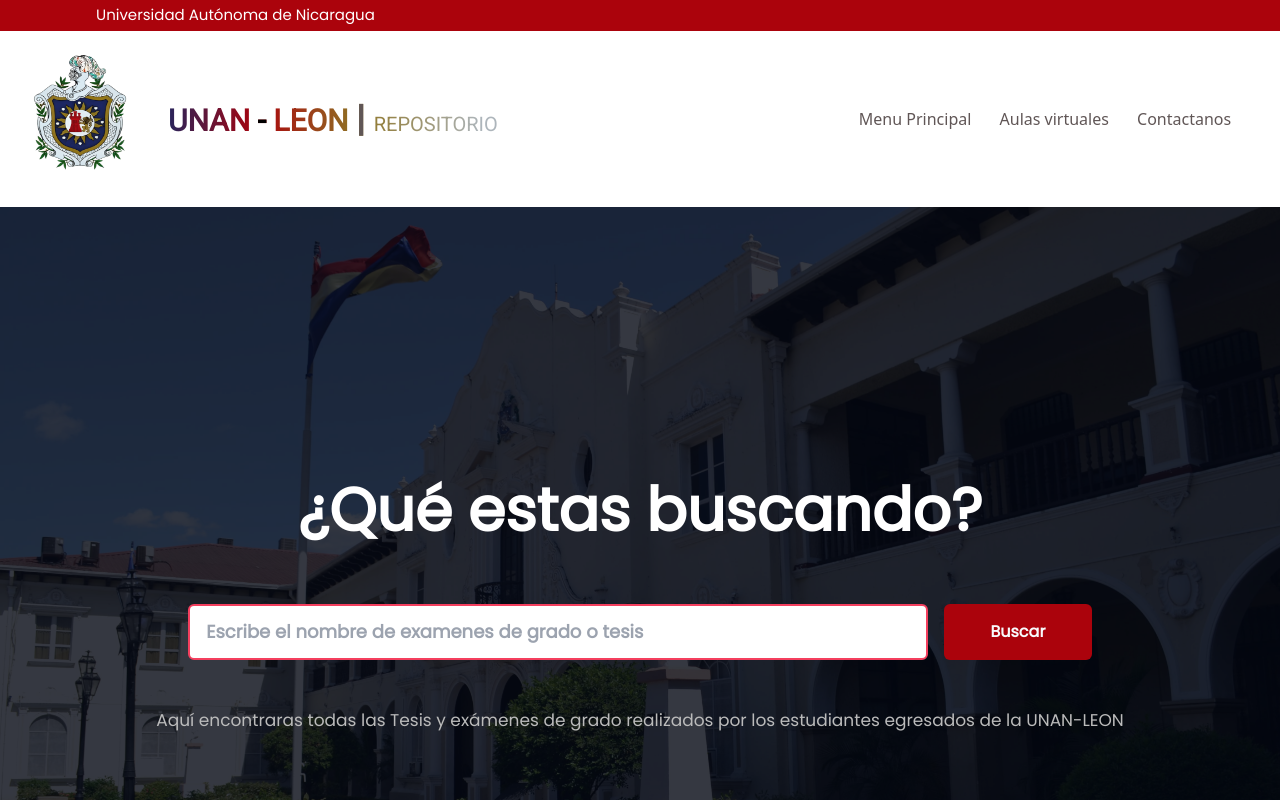
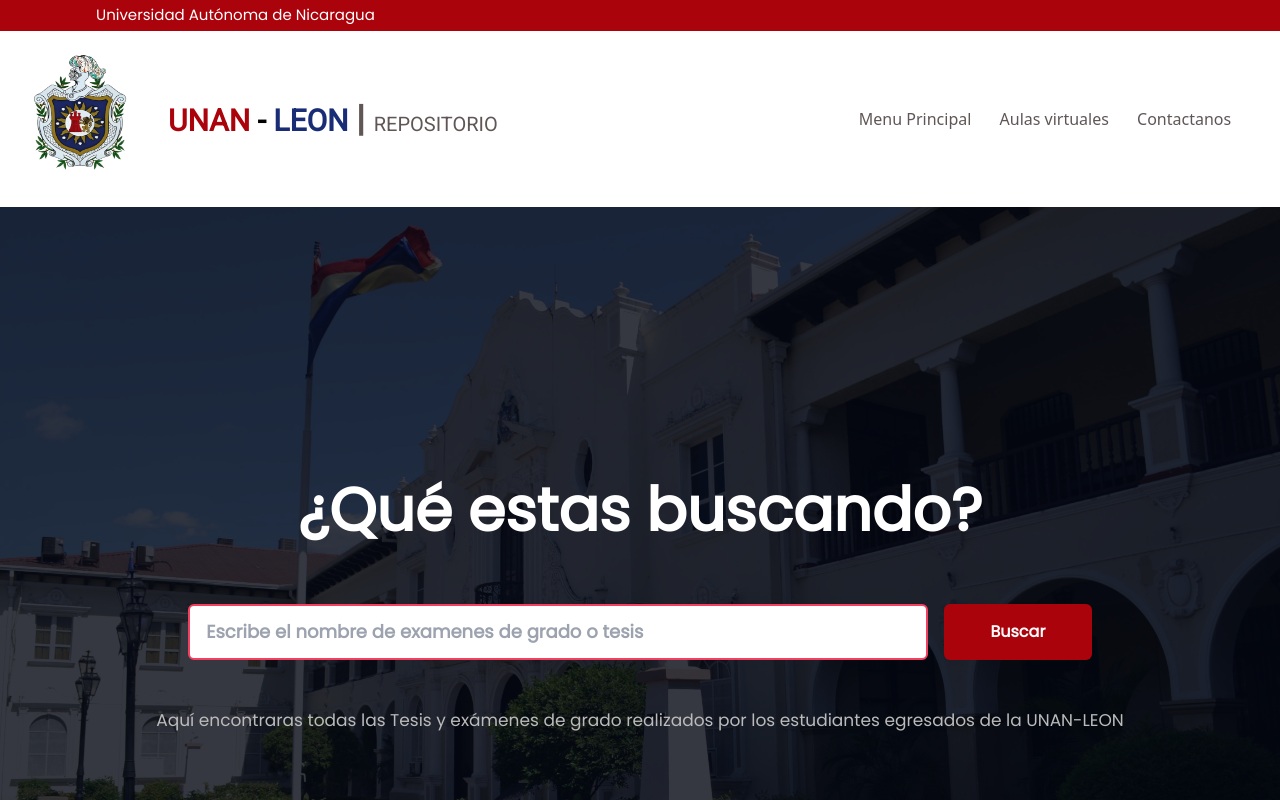
Before and after one commit to Bricret/repositorio-UNAN-Leon, a React (Vite) app: page / in a window 1280 px wide. Shown: the top 800 px of the page. Built offline with nearby package versions, Linux system fonts and the light colour scheme.

Commit message:
implementacion del hook useSelect

```diff
--- a/src/components/footer/Footer.jsx
+++ b/src/components/footer/Footer.jsx
@@ -1,4 +1,4 @@
-import logo from '../../assets/img/logo-UNAN.png'
+import { LogoType } from '../logo/LogoType'
 import { ItemsFooter } from './ItemsFooter'
 
 
@@ -6,15 +6,10 @@ export const Footer = () => {
   return (
     <>
         <div className=" bg-secondary-color">
-            <div className='flex items-center'>
-                <img src={logo} alt="Logo-Unanleon" className=' pt-4 sm:m-4 sm:mt-5 sm:w-36 sm:h-40' />
-                <p className='font-roboto pl-2 bg-clip-text py-2 text-white'>
-                <span className=' text-lg sm:text-2xl font-[700] '>UNAN </span> <span className='text-lg sm:text-3xl font-[700] '> - </span>
-                <span className=' text-lg sm:text-2xl font-[700] '>LEON </span> <span className='text-xl sm:text-4xl font-[800] '> | </span>
-                <span className=' text-xs sm:text-xl font-[400] '>REPOSITORIO</span>
-                </p>
-            </div>
-        <ItemsFooter />
+
+            <LogoType type={ false }/>
+
+            <ItemsFooter />
         </div>
 
     </>
--- a/src/components/logo/LogoType.jsx
+++ b/src/components/logo/LogoType.jsx
@@ -1,16 +1,28 @@
 import logo from '../../assets/img/logo-UNAN.png'
+import { useSelect } from '../../hooks/useSelect'
 
+export const LogoType = (Props) => {
 
-export const LogoType = () => {
+    const color1 = {
+        color1: '#AB030C',
+        color2: '#192D76'
+    };
+
+    const color2 = {
+        color1: 'text-white',
+        color2: 'text-white'
+
+    };
+
+    const { first } = useSelect(Props.type, color1, color2);
   return (
     <>
         <div className='flex items-center'>
-          <img src={logo} alt="Logo-Unanleon" className='w-20 h-24 pt-2 sm:m-4 sm:w-32 sm:h-36' />
-          <p className='font-roboto pl-2 bg-clip-text text-transparent py-2'
-             style={{"background": "linear-gradient(90deg,rgba(29,39,98,1) 0%,rgba(171,3,12,1) 29%,rgba(142,116,36,1) 58%,rgba(173,181,187,1) 95%)", "backgroundClip": "text", 'WebkitBackgroundClip': "text"}}>
-            <span className=' text-lg sm:text-3xl font-[700] '>UNAN </span> <span className='text-[#000] text-lg sm:text-3xl font-[700] '> - </span>
-            <span className=' text-lg sm:text-3xl font-[700] '>LEON </span> <span className='text-[#605656] text-xl sm:text-4xl font-[800] '> | </span>
-            <span className=' text-xs sm:text-xl font-[400] '>REPOSITORIO</span>
+          <img src={logo} alt="Logo-Unanleon" className='w-20 h-24 pt-2 sm:m-4 sm:w-32 sm:h-36'/>
+          <p className='font-roboto pl-2 bg-clip-text py-2 '>
+            <span className=' text-lg sm:text-3xl font-[700]' style={{ "color": first.color1 }}>UNAN </span> <span className='text-[#000] text-lg sm:text-3xl font-[700] '> - </span>
+            <span className=' text-lg sm:text-3xl font-[700] text-${first.color2}' style={{ "color": first.color2 }}>LEON </span> <span className='text-[#605656] text-xl sm:text-4xl font-[800] '> | </span>
+            <span className=' text-xs sm:text-xl font-[400] text-[#605656]'> REPOSITORIO </span>
           </p>
         </div>
     </>
--- a/src/components/topper/BurgerMenu.jsx
+++ b/src/components/topper/BurgerMenu.jsx
@@ -1,5 +1,6 @@
-import { useState } from 'react'
 import './style.css'
+import { useSelect } from '../../hooks/useSelect'
+
 
 export const BurgerMenu = () => {
 
@@ -15,24 +16,15 @@ export const BurgerMenu = () => {
         line3: 'activeline3__bars-menu',
      };
 
- const [elementId, setElementId] = useState(originalID);
-
- const [stateNav, setStateNav] = useState(false);
-
- const animateBars = () => {
-
-    stateNav ? setElementId(originalID) : setElementId(newID);
-    setStateNav(!stateNav);
-
- };
+     const { onPick, first } = useSelect(true,originalID, newID);
 
   return (
     <>
 
-        <div id='bars__menu' onClick={ animateBars } className='mr-6  mt-[24px]  sm:hidden cursor-pointer' >
-            <span id={elementId.line1} className='block w-3/4 h-[5px] m-1 bg-black  rounded' ></span>
-            <span id={elementId.line2} className='block w-3/4 h-[5px] m-1 bg-black mt-1 rounded' ></span>
-            <span id={elementId.line3} className='block w-3/4 h-[5px] m-1 bg-black mt-1 rounded ' ></span>
+        <div id='bars__menu' onClick={ onPick } className='mr-6  mt-[24px]  sm:hidden cursor-pointer' >
+            <span id={first.line1} className='block w-3/4 h-[5px] m-1 bg-black  rounded' ></span>
+            <span id={first.line2} className='block w-3/4 h-[5px] m-1 bg-black mt-1 rounded' ></span>
+            <span id={first.line3} className='block w-3/4 h-[5px] m-1 bg-black mt-1 rounded ' ></span>
             <span className='font-[poppins] text-xs underline hover:underline-offset-4'>Menu</span>
         </div>
 
--- a/src/components/topper/Header.jsx
+++ b/src/components/topper/Header.jsx
@@ -11,7 +11,7 @@ export const Header = () => {
       </div>
       <header className='flex place-content-between'>
 
-        <LogoType />
+        <LogoType type={ true }/>
 
         <ItemsNav />
 
--- /dev/null
+++ b/src/hooks/useSelect.js
@@ -0,0 +1,27 @@
+//Hook para seleccionar algo y mandarlo por objeto
+
+import { useEffect, useState } from "react"
+
+
+export const useSelect = ( type, thing1, thing2 ) => {
+
+
+    const [select, setSelect] = useState( type );
+    const [first, setFirst] = useState( thing1, thing2 );
+
+    useEffect(() =>{
+
+        select ? setFirst(thing1) : setFirst(thing2);
+
+    },[]);
+
+    const onPick = () => {
+        select ? setFirst(thing1) : setFirst(thing2);
+        setSelect(!select);
+    };
+
+    return {
+        first,
+        onPick,
+    }
+}
--- a/src/utils/hooks/useForm.js
+++ /dev/null
@@ -1,27 +0,0 @@
-import { useState } from "react";
-
-export const UseForm = ( initialForm = {} ) => {
-
-    const [ formState, setFormState ] = useState(initialForm);
-
-    const onInputChange = ({ target }) => {
-        const { name, value } = target;
-        setFormState({
-            ...formState,
-            [ name ]:value,
-        })
-    }
-
-    const onRestart = () => {
-        setFormState(initialForm)
-
-    }
-
-
-    return {
-        ...formState,
-        formState,
-        onInputChange,
-        onRestart,
-    }
-}
```
